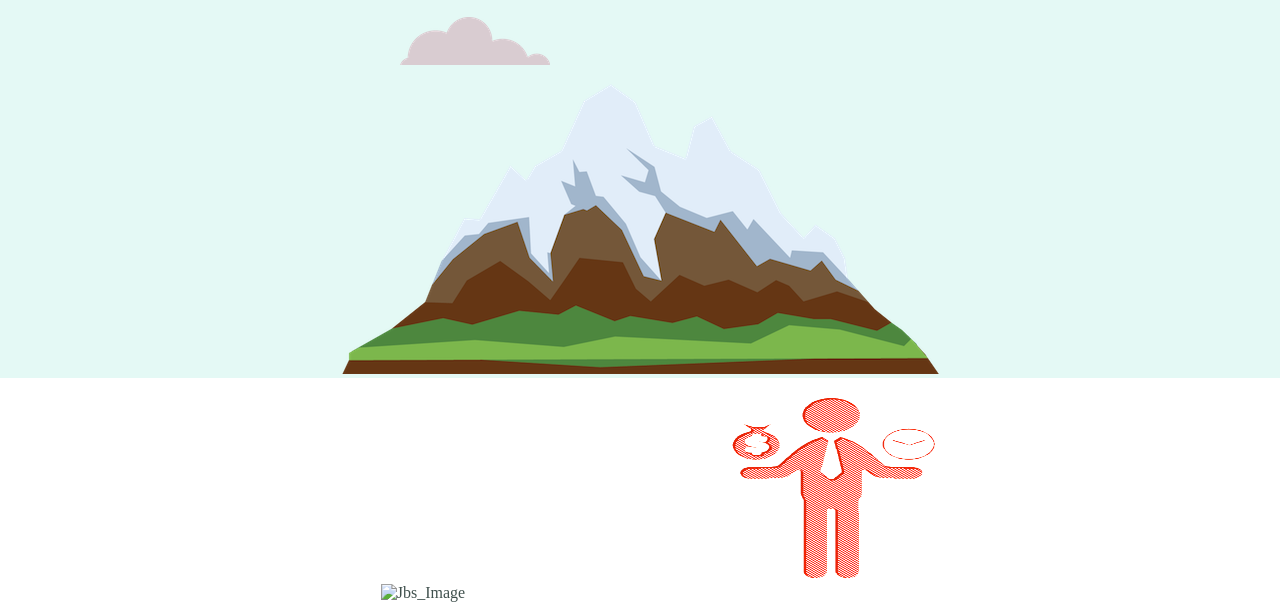
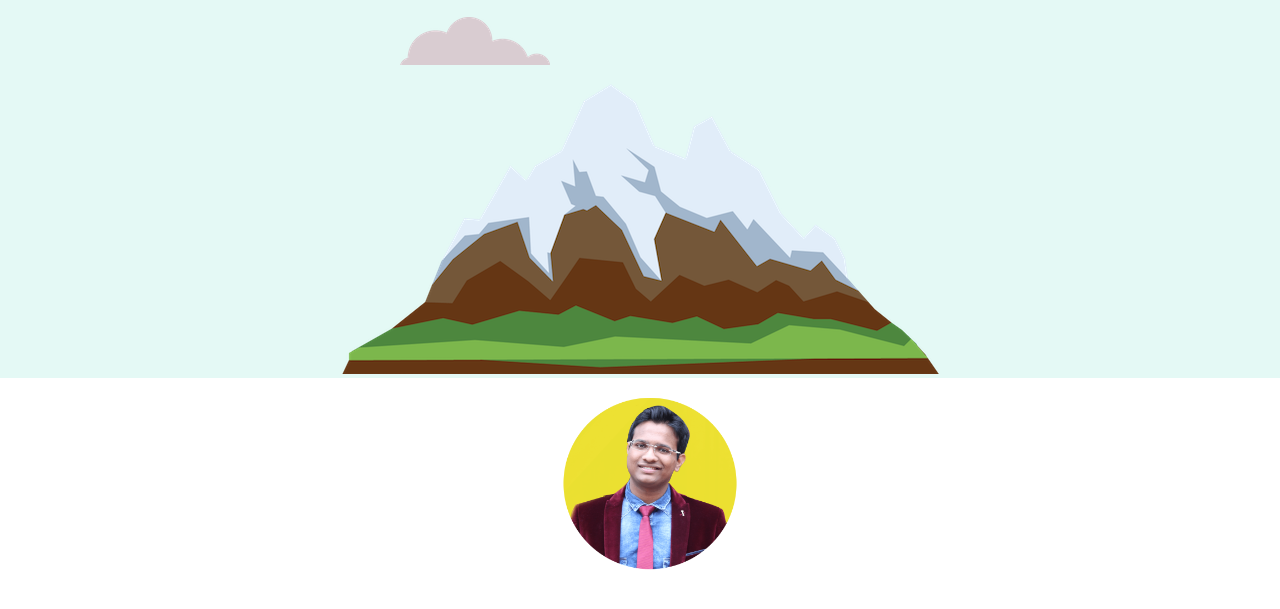
Before and after one commit to JaisinhBhosale9712/website, a plain HTML site: page index.html in a window 1280 px wide. Shown: the part 323-932 px from the top of the page. Drawn offline with Linux system fonts and the light colour scheme.

Commit message:
Update index.html

```diff
--- a/index.html
+++ b/index.html
@@ -5,7 +5,7 @@
     <title>JB_Freelancer</title>
     <link rel="stylesheet" href="style.css">
 
-    <link rel="icon" src="work_icon.png" type="image/gif" sizes="16x16">
+    <link rel="icon" src="https://img.icons8.com/plasticine/100/000000/monitor.png" type="image/gif" sizes="16x16">
     <link href="https://fonts.googleapis.com/css2?family=Sacramento&display=swap" rel="stylesheet">
     <link href="https://fonts.googleapis.com/css2?family=Sacramento&display=swap" rel="stylesheet">
     <link href="https://fonts.googleapis.com/css2?family=Sacramento&display=swap" rel="stylesheet">
@@ -22,8 +22,6 @@
 
 <div class="middle-container">
     <div class="profile">
-        <img class="center" href="work_icon.png" alt="Jbs_Image" width="250px" height="220px">
-        <img class="center" src="work_icon.png" alt="Jbs_Image" width="250px" height="220px">
         <img class="center" src="IMG_1071.png" alt="Jbs_Image" width="250px" height="220px">
         <h2>Freelancer.</h2>
         <p style="width: 20%; margin: 0 auto 0 auto;">I am a freelancer❤ who can make different tools which makes your life easier and fun.</p>
```
